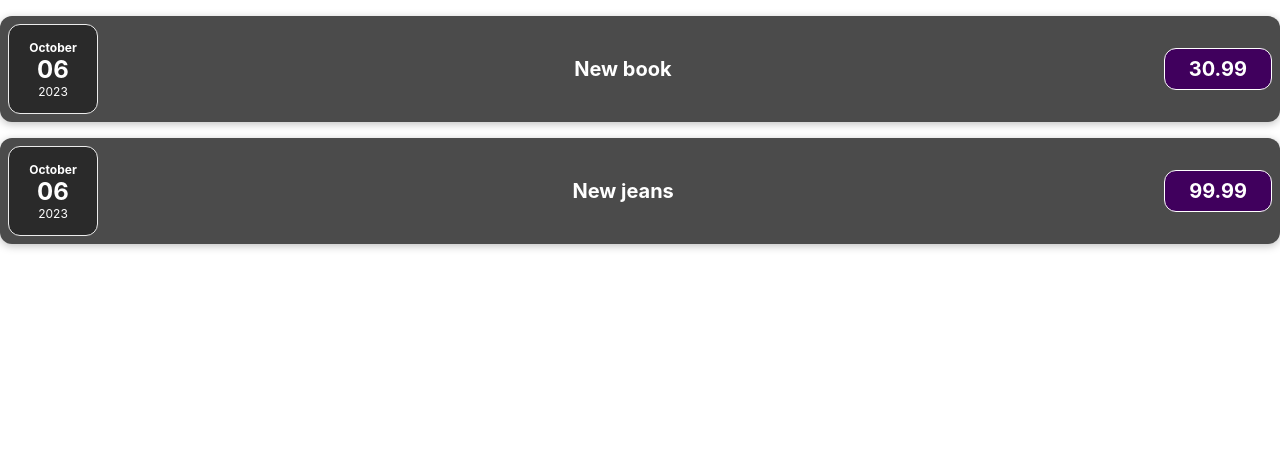
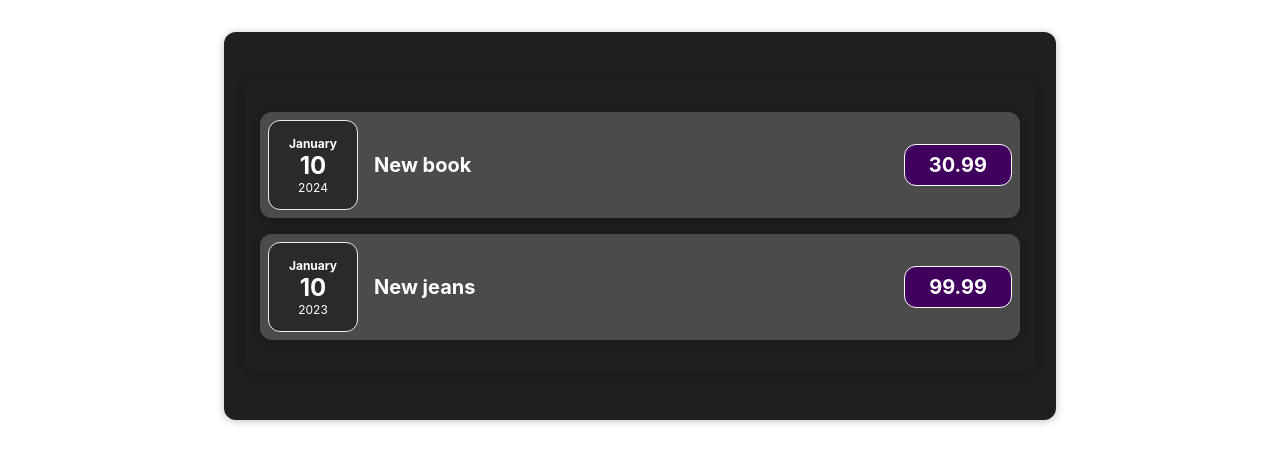
Before and after one commit to essandora/expenses-react-proj, a React (Create React App) app: page / in a window 1280 px wide. Shown: the top 464 px of the page. Built offline with nearby package versions, Linux system fonts and the light colour scheme.

Commit message:
Added expenses.js and .css

```diff
--- a/src/App.js
+++ b/src/App.js
@@ -1,29 +1,14 @@
 import './App.css';
-import ExpenseItem from './components/ExpenseItem'
+import Expenses from './components/Expenses';
 
 function App() {
-  const expenses = [
-    {
-      date: new Date(2023, 9, 6),
-      title: 'New book',
-      price: 30.99
-    },
-    {
-      date: new Date(2023, 9, 6),
-      title: 'New jeans',
-      price: 99.99
-    }
-]
+
   return (
-    <div className="App">
-      <ExpenseItem
-        expenseData={expenses[0]}
+    <div className="expenses">
+      <Expenses expenses={Expenses}
       />
-        <ExpenseItem
-        expenseData={expenses[1]}
-        />
-      </div>
-  );
+    </div>
+  )
 }
 
-export default App;
+export default App
--- a/src/components/ExpenseDate.css
+++ b/src/components/ExpenseDate.css
@@ -16,11 +16,11 @@
     font-weight: bold;
 }
 
-.expense-date__year {
-    font-size: 0.75rem;
-}
-
 .expense-date__day {
     font-size: 1.5rem;
     font-weight: bold;
 }
+
+.expense-date__year {
+    font-size: 0.75rem;
+}
--- a/src/components/ExpenseItem.js
+++ b/src/components/ExpenseItem.js
@@ -1,13 +1,7 @@
 import './ExpenseItem.css'
 import ExpenseDate from './ExpenseDate'
 
-function ExpenseItem(props){
-
-    const day = props.expenseData.date.toLocaleString('en-US', {
-        day: '2-digit' });
-    const month = props.expenseData.date.toLocaleString('en-US', {
-        month: 'long' });
-    const year = props.expenseData.date.getFullYear()
+function ExpenseItem(props) {
 
     return (
         <div className="expense-item">
--- /dev/null
+++ b/src/components/Expenses.css
@@ -0,0 +1,9 @@
+.expenses {
+    padding: 1rem;
+    background-color: rgb(31, 31, 31);
+    margin: 2rem auto;
+    width: 50rem;
+    max-width: 95%;
+    border-radius: 12px;
+    box-shadow: 0 1px 8px rgba(0, 0, 0, 0.25);
+}
--- /dev/null
+++ b/src/components/Expenses.js
@@ -0,0 +1,32 @@
+import './Expenses.css'
+import ExpenseItem from './ExpenseItem'
+
+function Expenses() {
+const expenses = [
+    {
+      date: new Date(2024, 0, 10),
+      title: 'New book',
+      price: 30.99
+    },
+    {
+      date: new Date(2023, 0, 10),
+      title: 'New jeans',
+      price: 99.99
+    }
+]
+
+
+return(
+    <div className="expenses">
+        <ExpenseItem
+        expenseData={expenses[0]}
+        />
+        <ExpenseItem
+        expenseData={expenses[1]}
+        />
+    </div>
+);
+};
+
+
+export default Expenses
```
